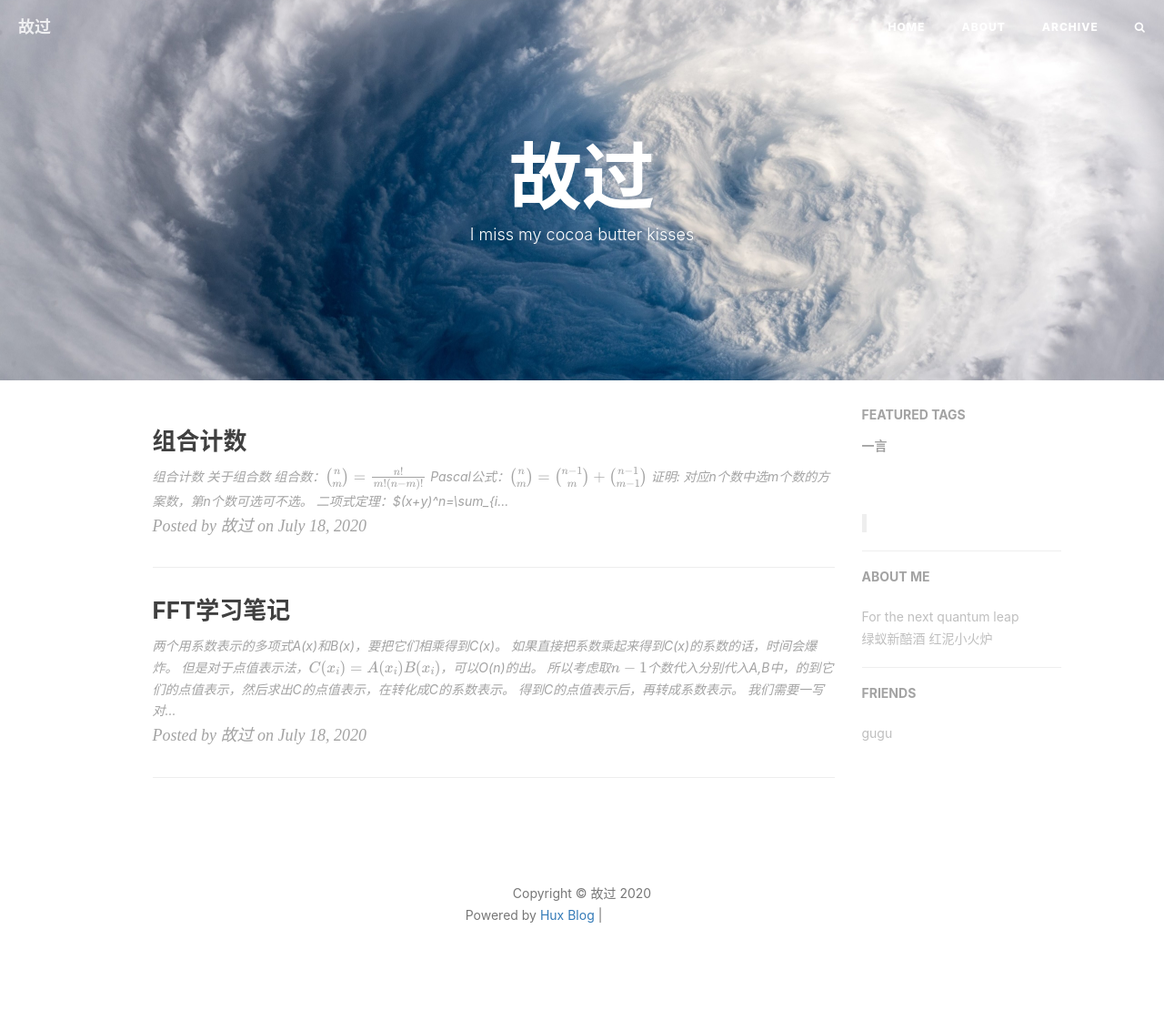
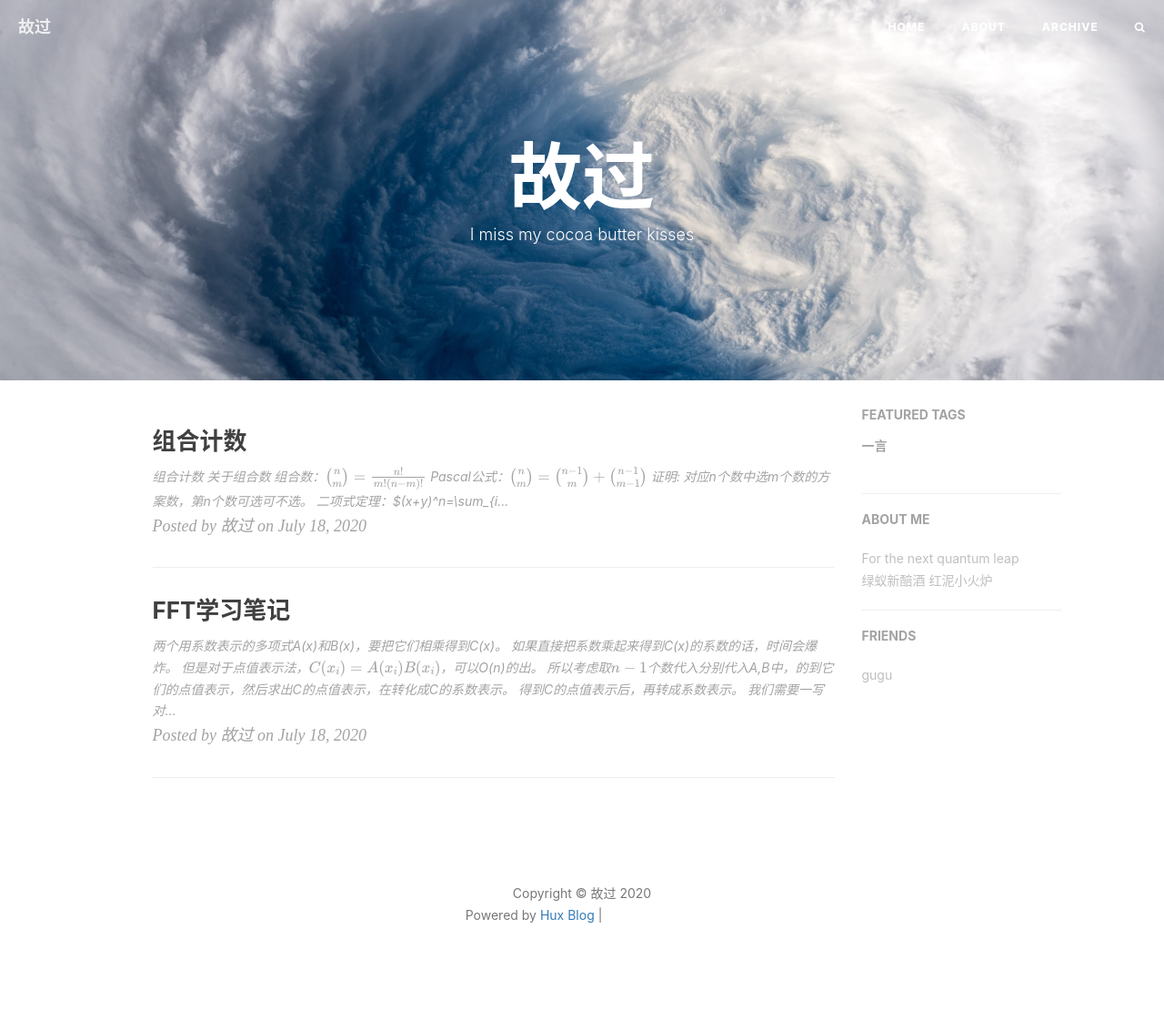
Before and after one commit to dsakhdkas/dsakhdkas.github.io, a Jekyll site: the page built from index.html, in a window 1280 px wide. Shown: the whole page at 91% size. Built offline with Jekyll 4.4.1, drawn with Linux system fonts in a browser that asks for light colours; nearby versions of some CDN libraries; formulas are drawn with MathJax 3; the list of posts is cut into pages by our own code; comment, search, counter and statistics services are not loaded; grey boxes are pictures that could not be loaded.

Commit message:
Update page.html

```diff
--- a/_layouts/page.html
+++ b/_layouts/page.html
@@ -26,7 +26,6 @@
                 {% include featured-tags.html %}
 
 		<h5>一言</h5>
-		<br />
 		<blockquote class="blockquote-center">
 		<p id="hitokoto"></p>
 		<script src="https://v1.hitokoto.cn/?encode=js&select=%23hitokoto" defer></script>
@@ -63,8 +62,7 @@
                 {% include featured-tags.html %}
 
 		<h5>一言</h5>
-		<br />
-		<blockquote class="blockquote-center">
+		<class="blockquote-center">
 		<p id="hitokoto"></p>
 		<script src="https://v1.hitokoto.cn/?encode=js&select=%23hitokoto" defer></script>
 		</blockquote>
```
